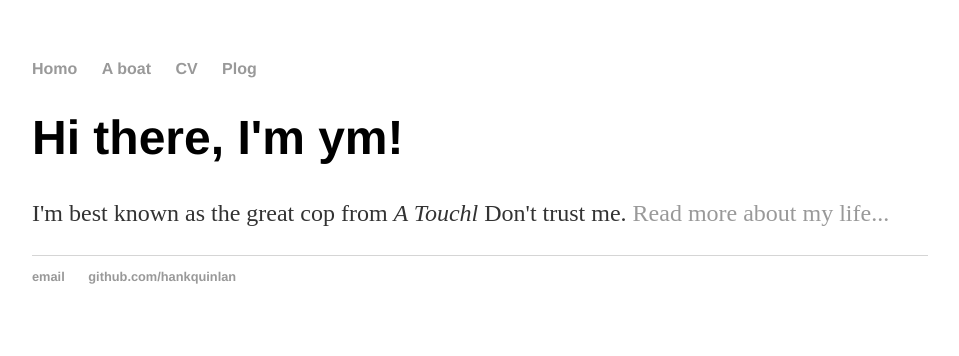
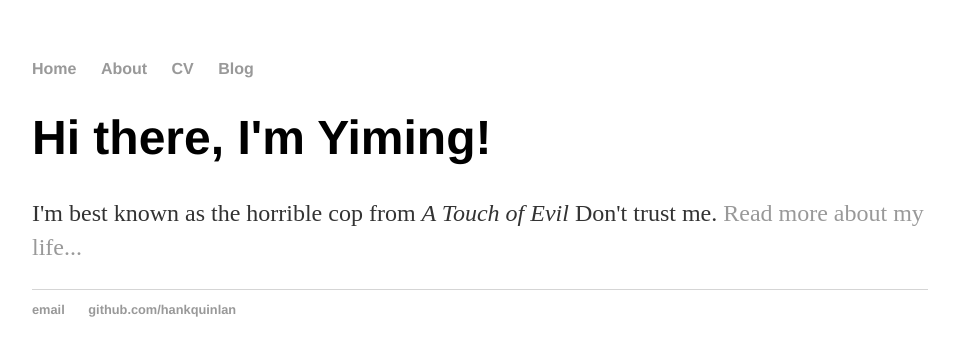
Before and after one commit to jayantony/hello_world, a Jekyll site: the page index.html, which Jekyll copies as it is, in a window 1280 px wide. Shown: the top 356 px of the page, without its empty margins (160-1119 px from the left). Built offline with Jekyll 4.4.1, drawn with Linux system fonts in a browser that asks for light colours.

Commit message:
Update index.html

```diff
--- a/index.html
+++ b/index.html
@@ -1,8 +1,30 @@
----
-layout: default
-title: mm
----
-<div class="blurb">
-	<h1>Hi there, I'm ym!</h1>
-	<p>I'm best known as the great cop from <em>A Touchl</em> Don't trust me. <a href="/about">Read more about my life...</a></p>
-</div><!-- /.blurb -->
+<!DOCTYPE html>
+<html>
+	<head>
+		<title>Yiming Wang</title>
+		<link rel="stylesheet" type="text/css" href="/css/main.css">
+
+	</head>
+	<body>
+		<nav>
+    		<ul>
+        		<li><a href="/">Home</a></li>
+	        	<li><a href="/about">About</a></li>
+        		<li><a href="/cv">CV</a></li>
+        		<li><a href="/blog">Blog</a></li>
+    		</ul>
+		</nav>
+		<div class="container">
+    		<div class="blurb">
+        		<h1>Hi there, I'm Yiming!</h1>
+				<p>I'm best known as the horrible cop from <em>A Touch of Evil</em> Don't trust me. <a href="/about">Read more about my life...</a></p>
+    		</div><!-- /.blurb -->
+		</div><!-- /.container -->
+		<footer>
+    		<ul>
+        		<li><a href="mailto:hankquinlanhub@gmail.com">email</a></li>
+        		<li><a href="https://github.com/jayantony">github.com/hankquinlan</a></li>
+			</ul>
+		</footer>
+	</body>
+</html>
```
